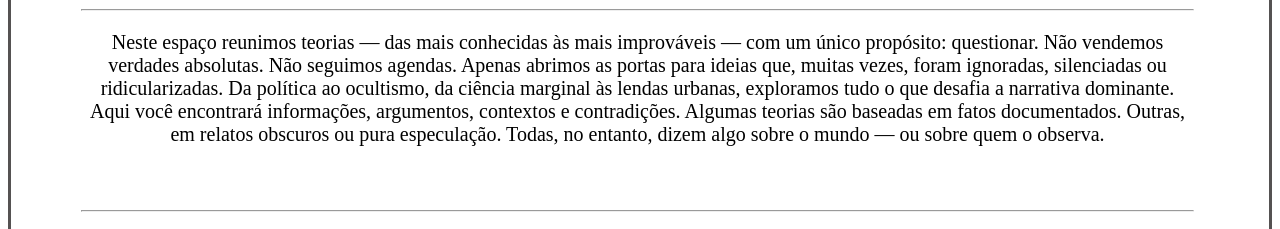
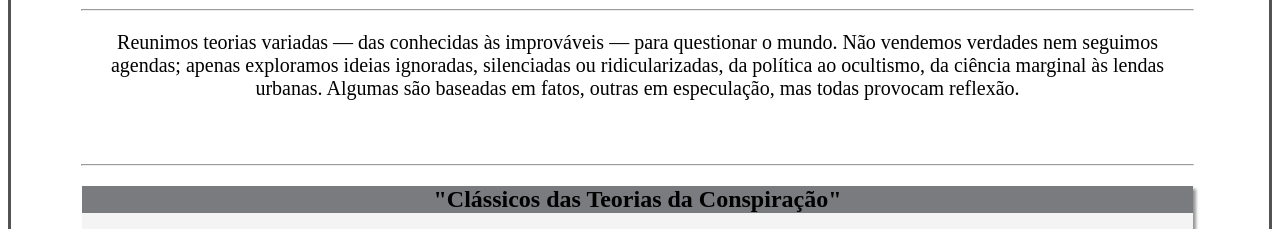
Before and after one commit to nvini16/teorias, a plain HTML site: page index.html in a window 1280 px wide. Shown: the part 540-769 px from the top of the page. Drawn offline with Linux system fonts and the light colour scheme.

Commit message:
Update index.html

```diff
--- a/index.html
+++ b/index.html
@@ -86,9 +86,7 @@
 
         <hr>
 
-        <p>Neste espaço reunimos teorias — das mais conhecidas às mais improváveis — com um único propósito: questionar. Não vendemos verdades absolutas. Não seguimos agendas. Apenas abrimos as portas para ideias que, muitas vezes, foram ignoradas, silenciadas ou ridicularizadas.
-
-Da política ao ocultismo, da ciência marginal às lendas urbanas, exploramos tudo o que desafia a narrativa dominante. Aqui você encontrará informações, argumentos, contextos e contradições. Algumas teorias são baseadas em fatos documentados. Outras, em relatos obscuros ou pura especulação. Todas, no entanto, dizem algo sobre o mundo — ou sobre quem o observa.</p><br><br>
+        <p>Reunimos teorias variadas — das conhecidas às improváveis — para questionar o mundo. Não vendemos verdades nem seguimos agendas; apenas exploramos ideias ignoradas, silenciadas ou ridicularizadas, da política ao ocultismo, da ciência marginal às lendas urbanas. Algumas são baseadas em fatos, outras em especulação, mas todas provocam reflexão.</p><br><br>
 <hr>
 <div class="plata">
                         <h2 >"Clássicos das Teorias da Conspiração"</h2><br><br>
@@ -165,4 +163,5 @@ Da política ao ocultismo, da ciência marginal às lendas urbanas, exploramos t
 
     </main>
 </body>
+
 </html>
```
